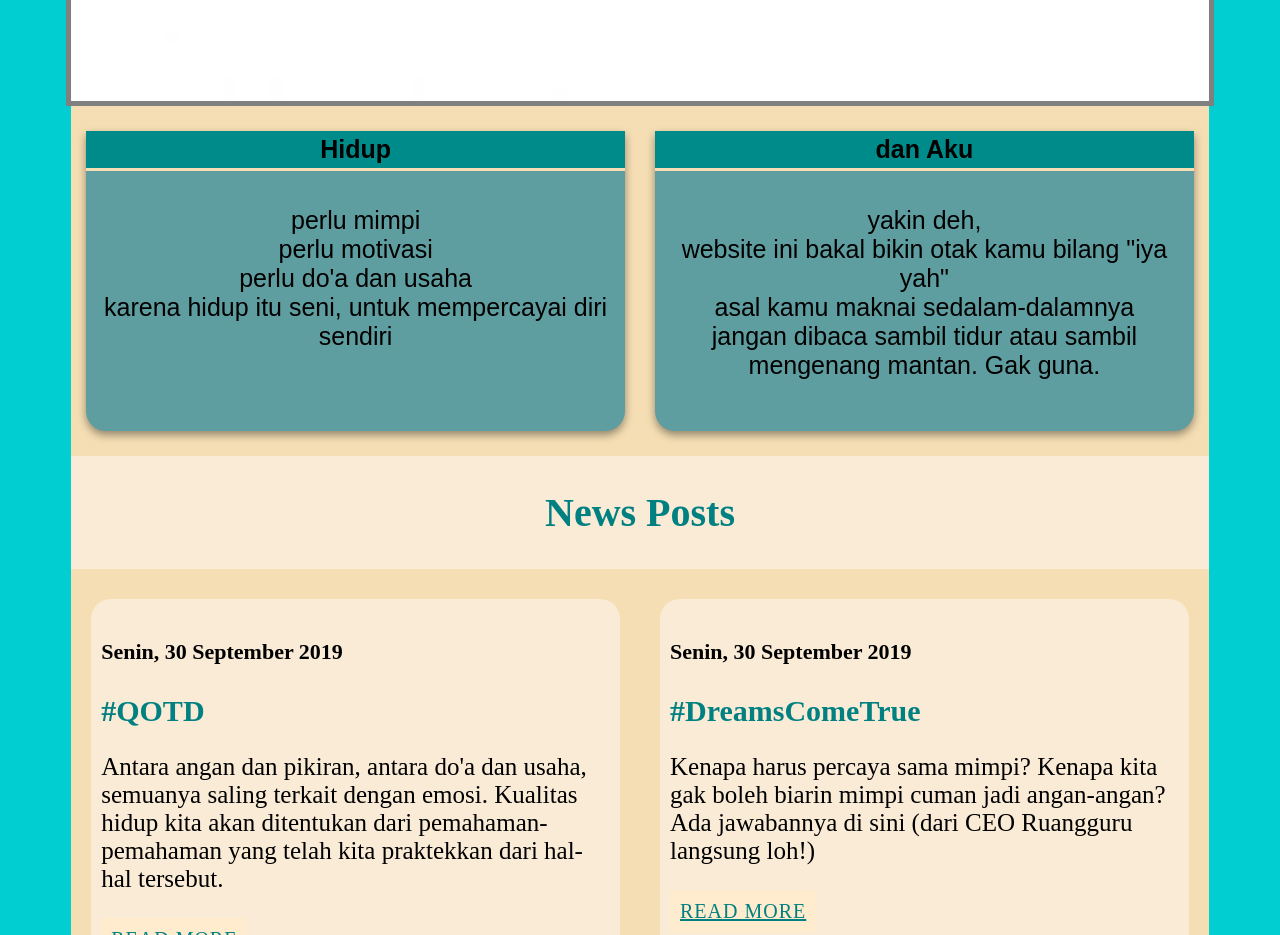
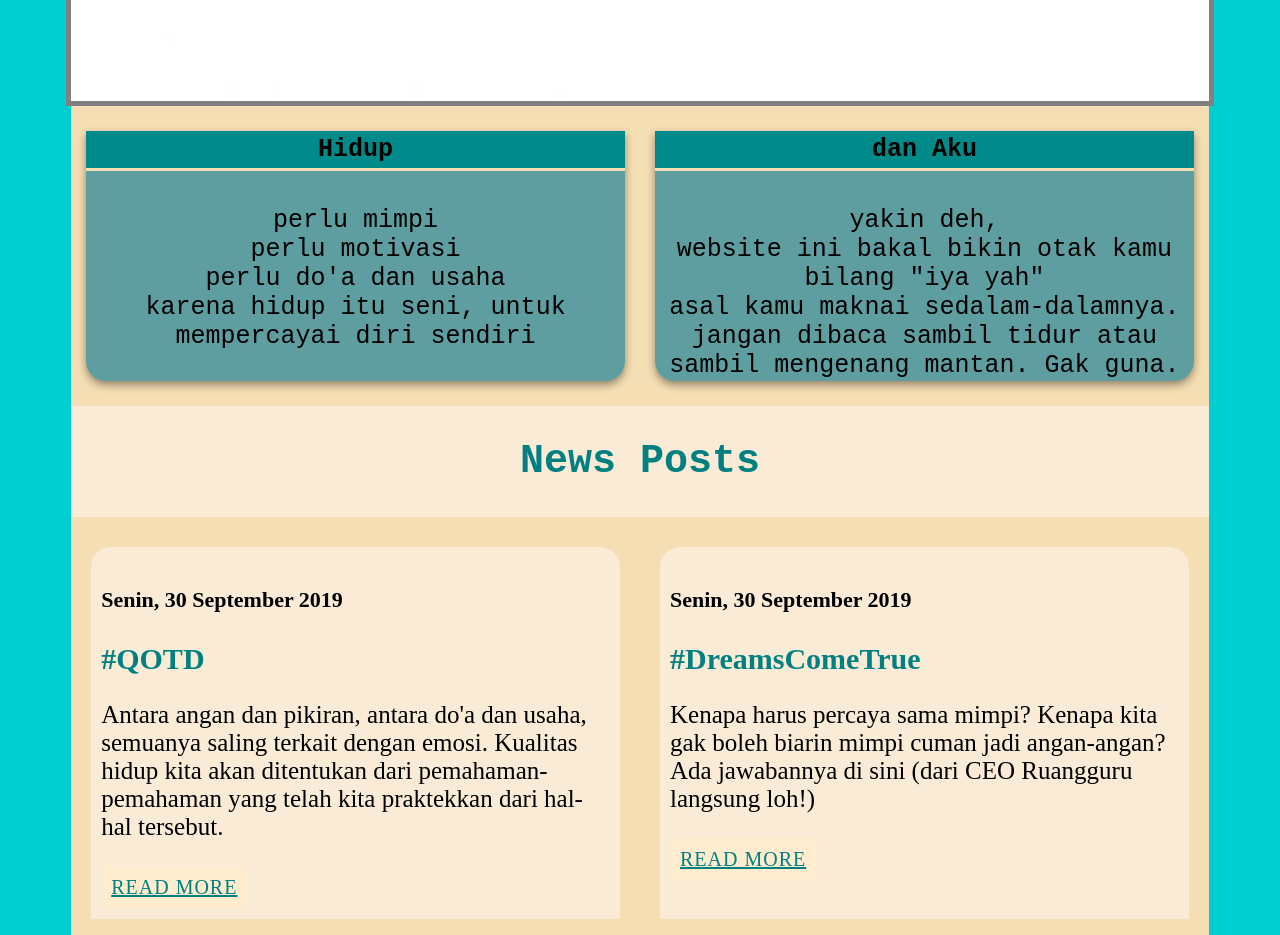
Before and after one commit to Noveraa11/noveraa11.github.io, a plain HTML site: page index.html in a window 1280 px wide. Shown: the part 1040-1975 px from the top of the page. Drawn offline with Linux system fonts and the light colour scheme.

Commit message:
Add files via upload

```diff
--- a/styles/main.css
+++ b/styles/main.css
@@ -103,7 +103,7 @@ a:visited {
 .cardhome {
     background-color: cadetblue;
     width: 49%;
-    height: 300px;
+    height: 250px;
     border-radius: 0px 0px 20px 20px;
     box-shadow: 0 4px 8px 0 rgba( 0, 0, 0, 0.4); /* this adds the "card" effect */
     display: inline-block;
@@ -117,7 +117,7 @@ a:visited {
 .cardhead h3 {
     text-align: center;
     margin: 0px;
-    font-family: fantasy;
+    font-family: monospace;
     font-size: 25px;
 }
 .cardbody {
@@ -125,7 +125,7 @@ a:visited {
     text-align: center;
 }
 .cardbody p {
-    font-family: fantasy;
+    font-family: monospace;
     font-size: 25px;
 }
 .cardflex {
@@ -182,7 +182,7 @@ a:visited {
 }
 .section h2 {
     text-align: center;
-    font-family: serif;
+    font-family: monospace;
     color: teal;
     font-size: 40px;
 }
```
Also changed, not shown: architecture.html (+1 -1 lines), index.html (+1 -1 lines).
